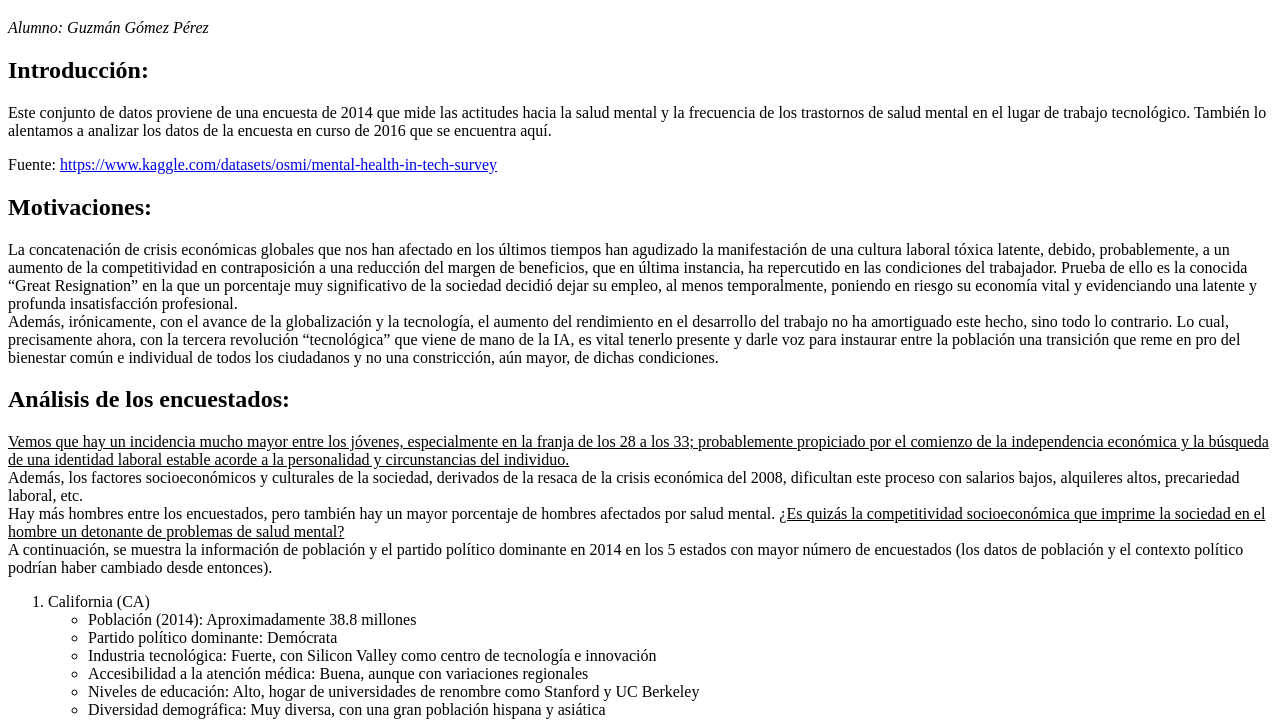
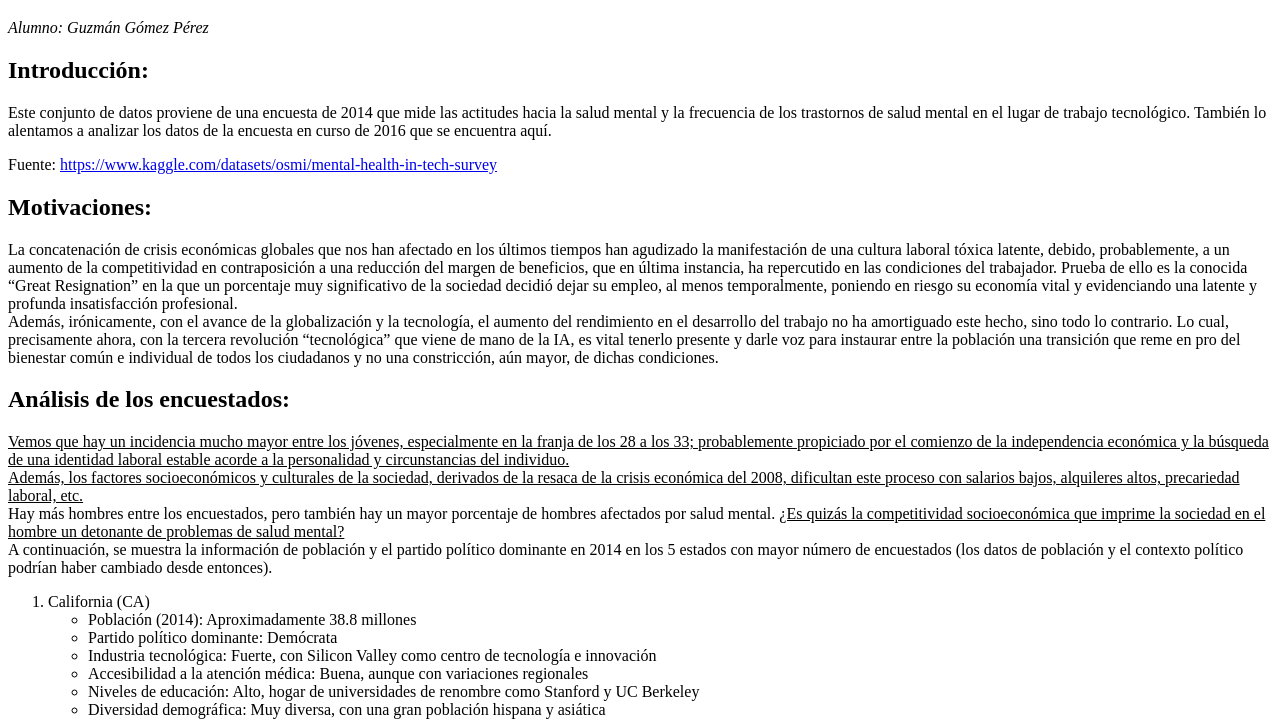
Before and after one commit to GuzmanGP/GuzmanGP.github.io, a plain HTML site: page index.html in a window 1280 px wide. Shown: the part 79-800 px from the top of the page. Drawn offline with Linux system fonts and the light colour scheme; a script that the page names is missing.

Commit message:
Update index.html

```diff
--- a/index.html
+++ b/index.html
@@ -31,7 +31,7 @@ Además, irónicamente, con el avance de la globalización y la tecnología, el
 Vemos que hay un incidencia mucho mayor entre los jóvenes, especialmente en la franja de los 28 a los 33; probablemente propiciado por el comienzo de la independencia económica y la búsqueda de una identidad laboral estable acorde a la personalidad y circunstancias del individuo.
 </u>
 <br>
-<u></u>
+<u>
 Además, los factores socioeconómicos y culturales de la sociedad, derivados de la resaca de la crisis económica del 2008, dificultan este proceso con salarios bajos, alquileres altos, precariedad laboral, etc.
 
 </u>
```
